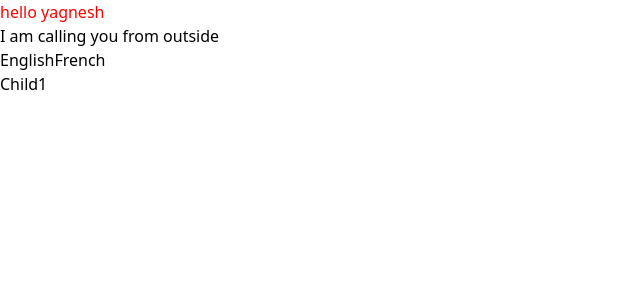
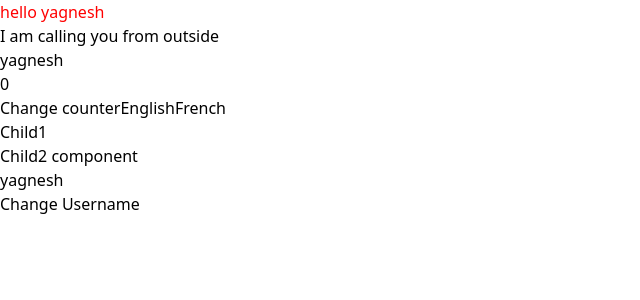
Before and after one commit to imyagnesh/tsc-advance-1, a React app: page / in a window 1280 px wide. Shown: the top 300 px of the page, without its empty margins (0-640 px from the left). Built offline with nearby package versions, Linux system fonts and the light colour scheme.

Commit message:
commit code

```diff
--- a/package.json
+++ b/package.json
@@ -50,6 +50,7 @@
   "dependencies": {
     "prop-types": "^15.8.1",
     "react": "^18.1.0",
+    "react-addons-shallow-compare": "^15.6.3",
     "react-dom": "^18.1.0"
   }
 }
--- a/src/Child1.jsx
+++ b/src/Child1.jsx
@@ -1,8 +1,10 @@
-import React from 'react';
+import React, { memo } from 'react';
 
 function Child1() {
-  console.log('child1');
+  console.log('Child 1 render');
   return <div>Child1</div>;
 }
 
-export default Child1;
+export default memo(Child1, (prevProps, nextProps) => {
+  return true;
+});
--- /dev/null
+++ b/src/Child2.jsx
@@ -0,0 +1,40 @@
+import React, { PureComponent } from 'react';
+// import shallowCompare from 'react-addons-shallow-compare';
+
+export default class Child2 extends PureComponent {
+  //   shouldComponentUpdate(nextProps, nextState) {
+  //     return shallowCompare(this, nextProps, nextState);
+  //   }
+
+  componentDidMount() {
+    document.addEventListener('mousemove', this.mouseMove);
+
+    this.interval = setInterval(() => {
+      console.log('interval');
+    }, 1000);
+  }
+
+  componentWillUnmount() {
+    document.removeEventListener(
+      'mousemove',
+      this.mouseMove
+    );
+    clearInterval(this.interval);
+  }
+
+  mouseMove = () => {
+    console.log('mouse moving...');
+  };
+
+  render() {
+    console.log('Child 2 render');
+    const { user } = this.props;
+
+    return (
+      <div>
+        <h1>Child2 component</h1>
+        <h2>{user.name}</h2>
+      </div>
+    );
+  }
+}
--- a/src/app.jsx
+++ b/src/app.jsx
@@ -1,5 +1,6 @@
 import React, { Component } from 'react';
 import Child1 from './Child1';
+import Child2 from './Child2';
 
 // Function Component
 // function App() {
@@ -18,9 +19,18 @@ import Child1 from './Child1';
 // a. Constructor
 // b. getDerivedStateFromProps
 // c. render
-// d.
+// d. componentDidMount
+
 // 2. Updating
+// a. getDerivedStateFromProps
+// b. shouldComponentUpdate
+// c. render
+// d. getSnapshotBeforeUpdate
+// e. componentDidUpdate
+
 // 3. Unmounting
+//
+
 // 4. Error
 
 class App extends Component {
@@ -32,6 +42,10 @@ class App extends Component {
 
     this.state = {
       greet: `hello ${props.name}`,
+      counter: 0,
+      user: {
+        name: 'yagnesh',
+      },
     };
 
     console.log(document.getElementById('heading'));
@@ -63,6 +77,12 @@ class App extends Component {
     // setState
   }
 
+  getSnapshotBeforeUpdate(prevProps, prevState) {
+    return 10;
+  }
+
+  componentDidUpdate(prevProps, prevState, snapshot) {}
+
   greetUser = language => {
     this.setState((state, { name }) => ({
       greet: `${language === 'en' ? 'hello' : 'hola'} ${
@@ -71,13 +91,29 @@ class App extends Component {
     }));
   };
 
+  changeUsername = () => {
+    this.setState(({ user }) => ({
+      user: { ...user, name: 'rohit' },
+    }));
+  };
+
+  changeCounter = () => {
+    this.setState(({ counter }) => ({
+      counter: counter + 1,
+    }));
+  };
+
   render() {
-    console.log('render');
-    const { greet, message } = this.state;
+    const { greet, message, user, counter } = this.state;
     return (
       <div>
         <h1 id="heading">{greet}</h1>
         <h2>{message}</h2>
+        <h3>{user.name}</h3>
+        <h4>{counter}</h4>
+        <button type="button" onClick={this.changeCounter}>
+          Change counter
+        </button>
         <button
           type="button"
           onClick={() => this.greetUser('en')}>
@@ -89,6 +125,11 @@ class App extends Component {
           French
         </button>
         <Child1 />
+        {counter < 5 && <Child2 user={user} />}
+
+        <button type="button" onClick={this.changeUsername}>
+          Change Username
+        </button>
       </div>
     );
   }
```
